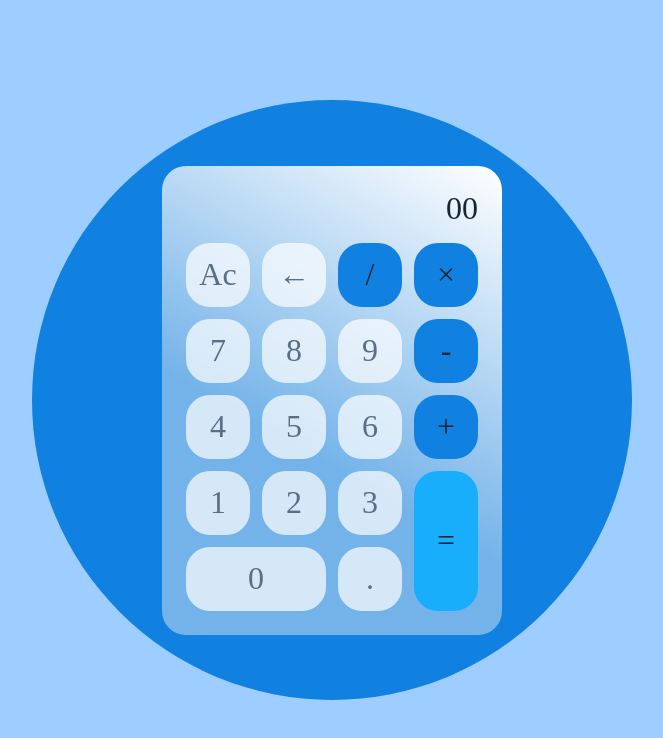
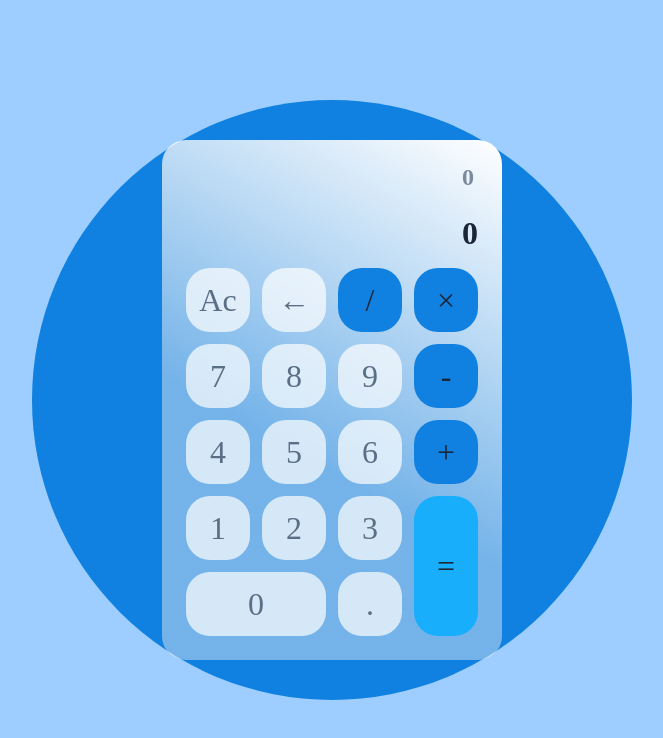
Before and after one commit to Leccon1/Calculator, a React (Vite) app: page / in a window 1280 px wide. Shown: the top 738 px of the page, without its empty margins (308-971 px from the left). Built offline with nearby package versions, Linux system fonts and the light colour scheme.

Commit message:
style(Calculator): style results container with history and current value colors - display: flex, column direction, gap: 2.4rem - font-weight: bold for both spans - .history: font-size 2.4rem, var(--text-history) - .currentValue: var(--text-result)

```diff
--- a/src/App.module.scss
+++ b/src/App.module.scss
@@ -34,6 +34,23 @@
 	gap: 1.6rem;
 	padding: 2.4rem;
 	border-radius: 2.4rem;
+
+	.results {
+		display: flex;
+		flex-direction: column;
+		gap: 2.4rem;
+
+		font-weight: bold;
+
+		.history {
+			font-size: 2.4rem;
+			color: var(--text-history);
+		}
+
+		.currentValue {
+			color: var(--text-result);
+		}
+	}
 
 	.buttonsContainer {
 		display: flex;
```
